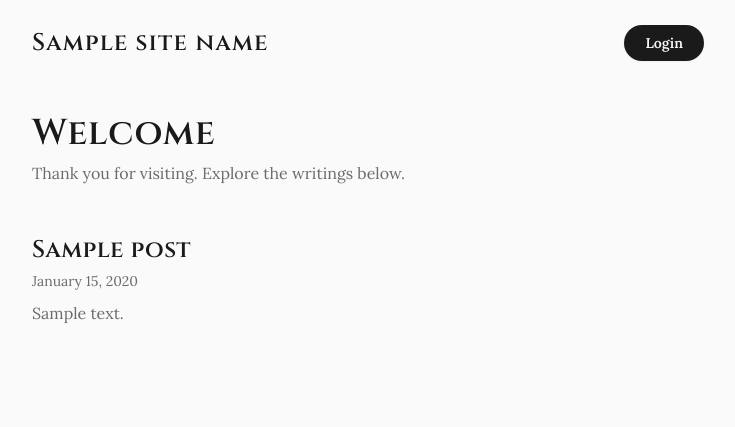
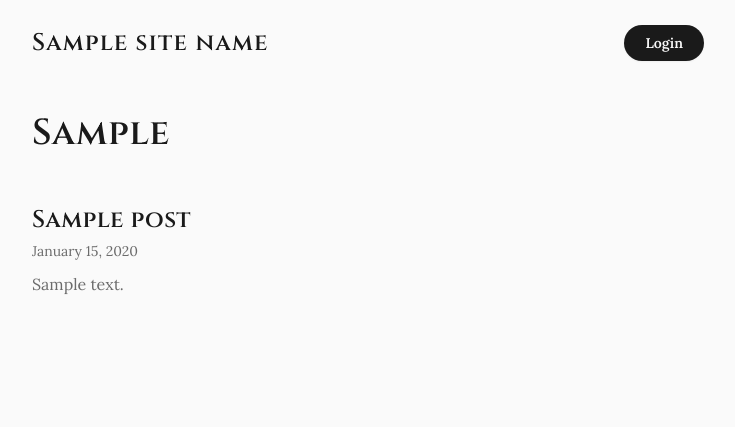
Before and after one commit to ZechCodes/Skrift, a Python web app: template templates/index.html in a window 1280 px wide. Shown: the top 427 px of the page, without its empty margins (272-1007 px from the left). Run offline with Jinja, Linux system fonts and the light colour scheme; the template is opened without the code that fills it: most values are stand-ins (such as "Sample title", 1, 10 or a date in 2020).

Commit message:
Use configurable tagline on homepage
Replace static welcome text with site_tagline variable so site
owners can customize the homepage heading.

Co-Authored-By: Claude Opus 4.5 <noreply@anthropic.com>

```diff
--- a/templates/index.html
+++ b/templates/index.html
@@ -4,8 +4,7 @@
 
 {% block content %}
 <hgroup>
-    <h1>Welcome</h1>
-    <p>Thank you for visiting. Explore the writings below.</p>
+    <h1>{{ site_tagline }}</h1>
 </hgroup>
 
 <section class="posts-list">
```
